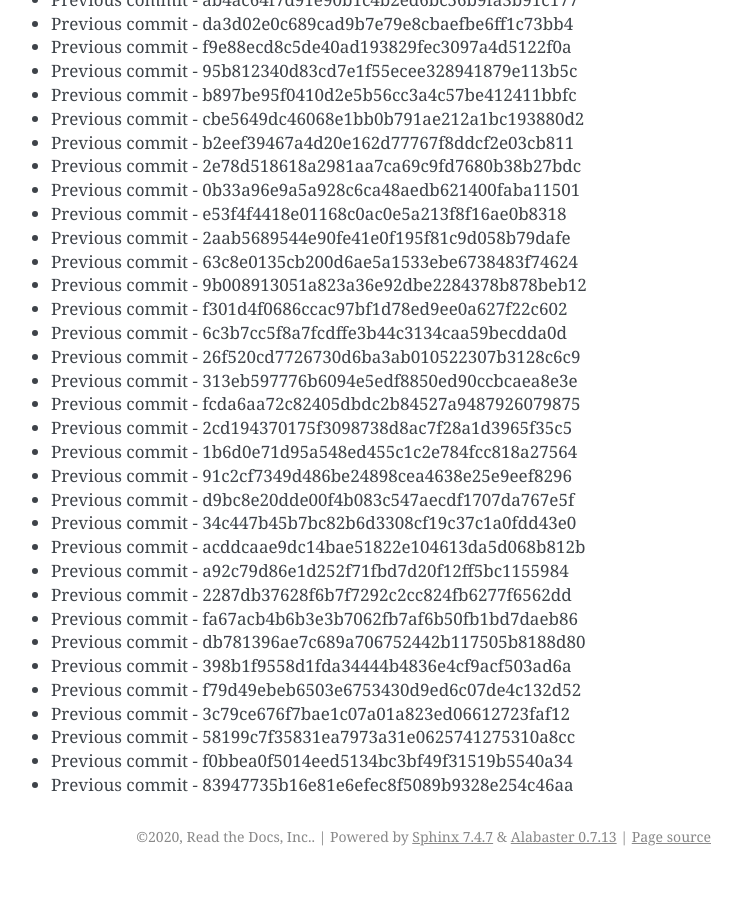
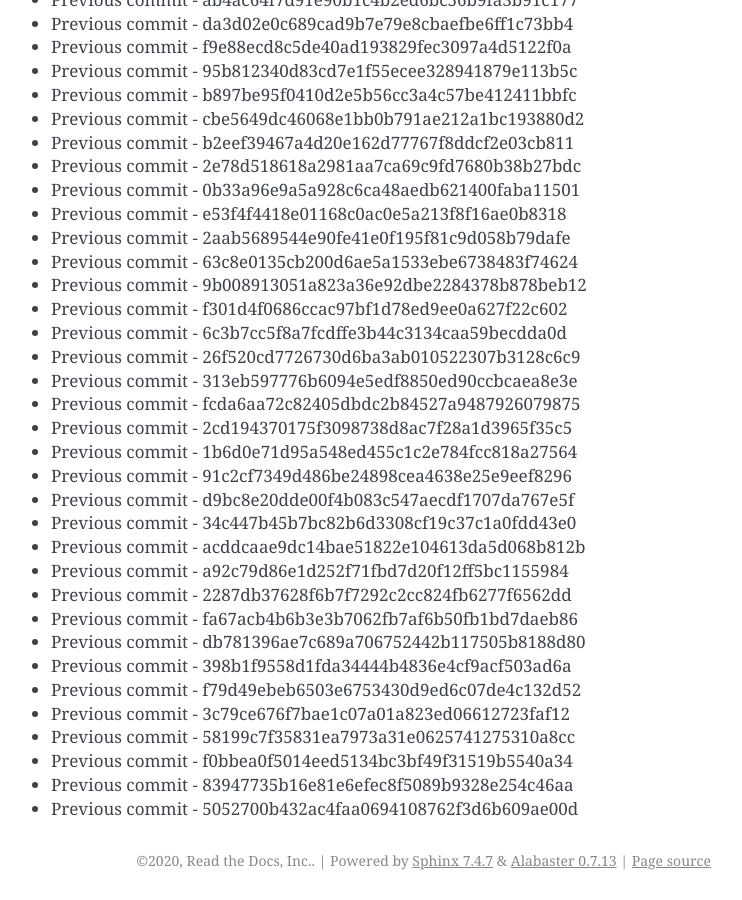
Before and after one commit to readthedocs/rtd-git-stresstest, a Sphinx documentation site: the page built from docs/updates.rst, in a window 1280 px wide and 900 px high, scrolled down 77948 px. Shown: the whole window, without its empty margins (399-1141 px from the left). Built offline with Sphinx 7.4.7, drawn with Linux system fonts in a browser that asks for light colours; before the commit the page ends 78824 px from its top, so only the background shows below that.

Commit message:
Generating commit from previous: 5052700b432ac4faa0694108762f3d6b609ae00d

```diff
--- a/docs/updates.rst
+++ b/docs/updates.rst
@@ -3307,3 +3307,4 @@ It can be tested for any performance characteristics.
 * Previous commit - 58199c7f35831ea7973a31e0625741275310a8cc
 * Previous commit - f0bbea0f5014eed5134bc3bf49f31519b5540a34
 * Previous commit - 83947735b16e81e6efec8f5089b9328e254c46aa
+* Previous commit - 5052700b432ac4faa0694108762f3d6b609ae00d
```
